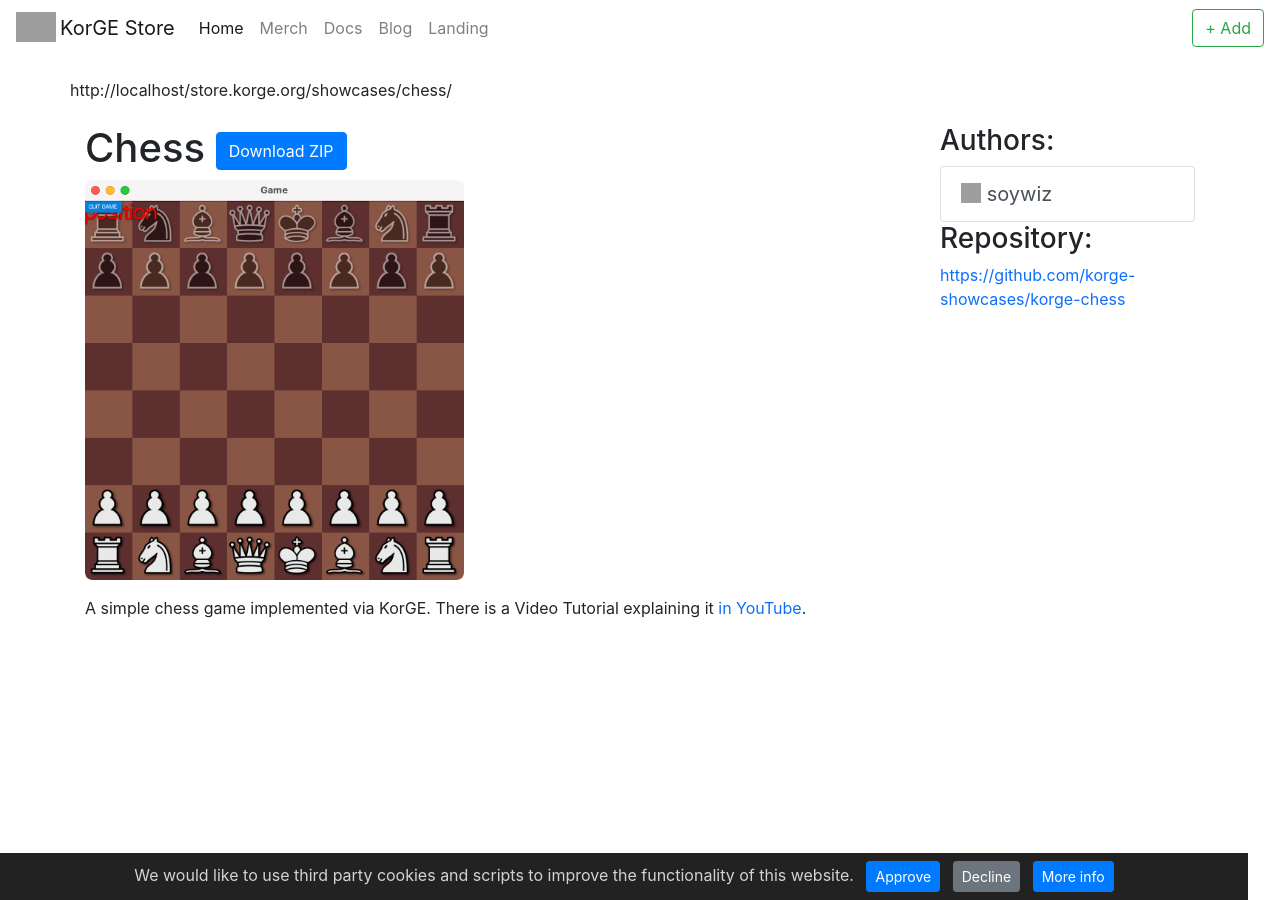
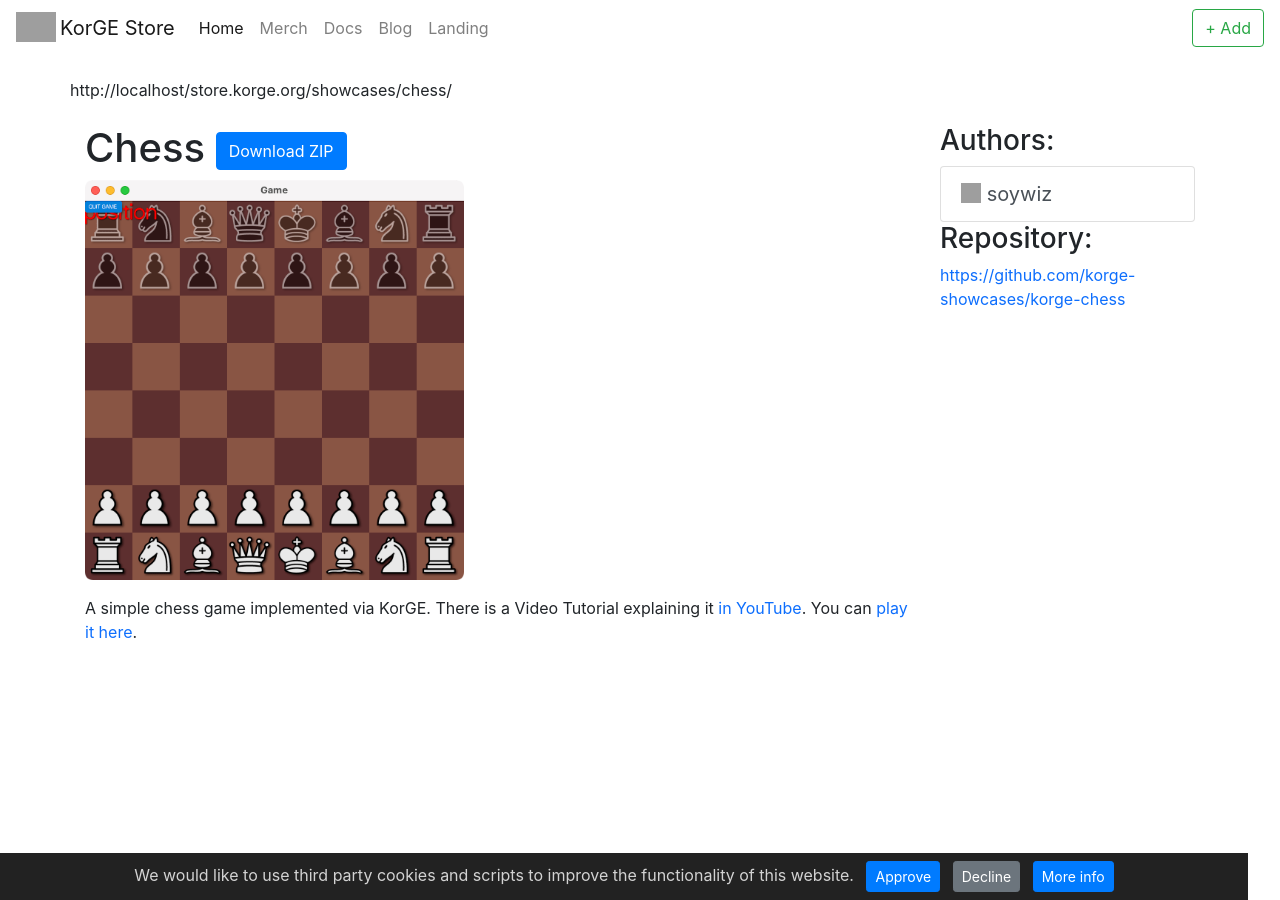
Before and after one commit to korlibs/store.korge.org, a Jekyll site: the page built from _showcases/chess.md, in a window 1280 px wide. Built offline with Jekyll 4.4.1, drawn with Linux system fonts in a browser that asks for light colours; nearby versions of some CDN libraries; library files that are not in the unit come from our copies; grey boxes are pictures that could not be loaded.

Commit message:
Support playing chess

```diff
--- a/_showcases/chess.md
+++ b/_showcases/chess.md
@@ -9,3 +9,4 @@ enabled: true
 ---
 
 A simple chess game implemented via KorGE. There is a Video Tutorial explaining it [in YouTube](https://www.youtube.com/watch?v=mSK7ruZbam0&list=PLzb5P1l-LxelGV8bWyT7tnLsF96MQxqCM&index=5){:target=_blank}.
+You can [play it here](https://korge-showcases.github.io/korge-chess/).
```
